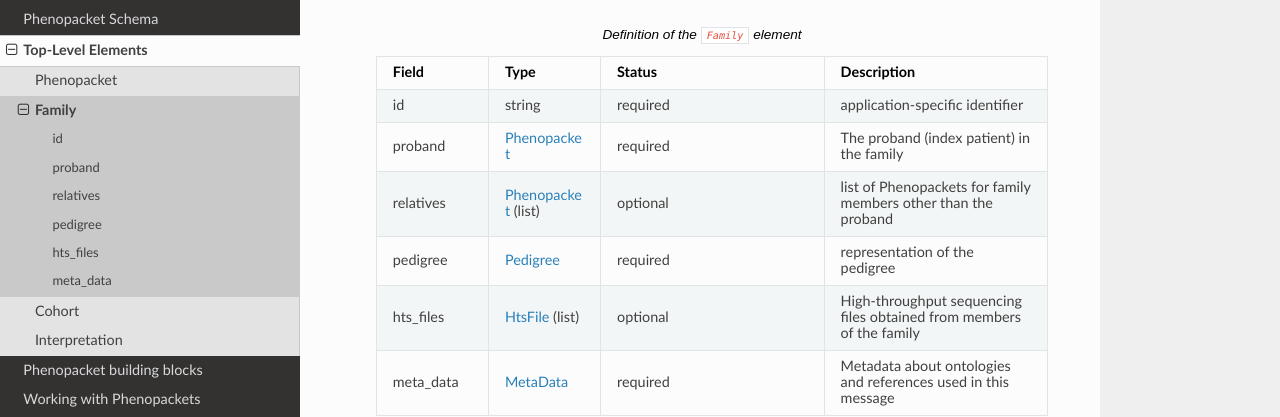
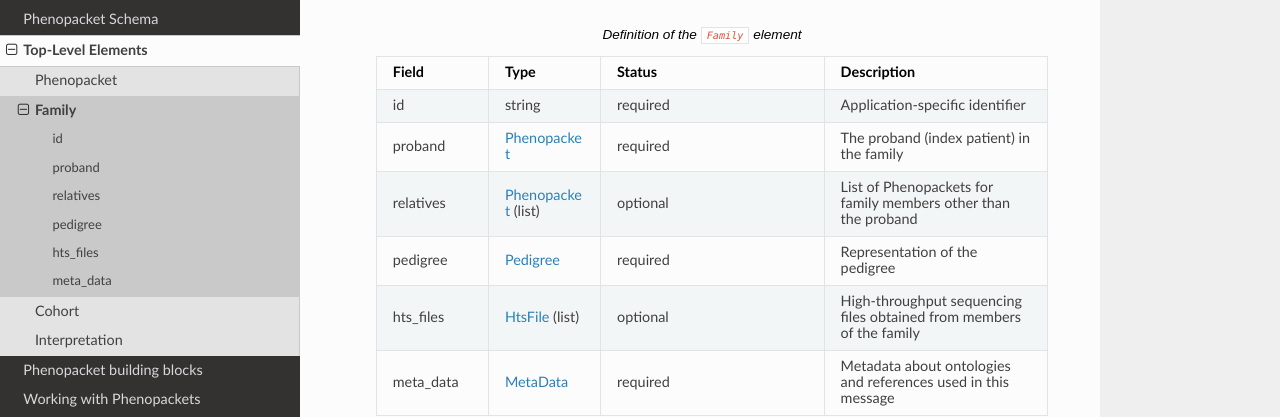
Before and after one commit to phenopackets/phenopacket-schema, a Sphinx documentation site: the page built from docs/family.rst, in a window 1280 px wide and 900 px high, scrolled down 347 px. Shown: the part 162-579 px from the top of the window. Built offline with Sphinx 7.4.7 and the Read the Docs theme 2.0.0, drawn with Linux system fonts in a browser that asks for light colours.

```diff
--- a/docs/family.rst
+++ b/docs/family.rst
@@ -34,7 +34,7 @@ with the :ref:`rstpedigree` element.
    * - id
      - string
      - required
-     - application-specific identifier
+     - Application-specific identifier
    * - proband
      - :ref:`rstphenopacket`
      - required
@@ -42,11 +42,11 @@ with the :ref:`rstpedigree` element.
    * - relatives
      - :ref:`rstphenopacket` (list)
      - optional
-     - list of Phenopackets for family members other than the proband
+     - List of Phenopackets for family members other than the proband
    * - pedigree
      - :ref:`rstpedigree`
      - required
-     - representation of the pedigree
+     - Representation of the pedigree
    * - hts_files
      - :ref:`rstfile` (list)
      - optional
```
